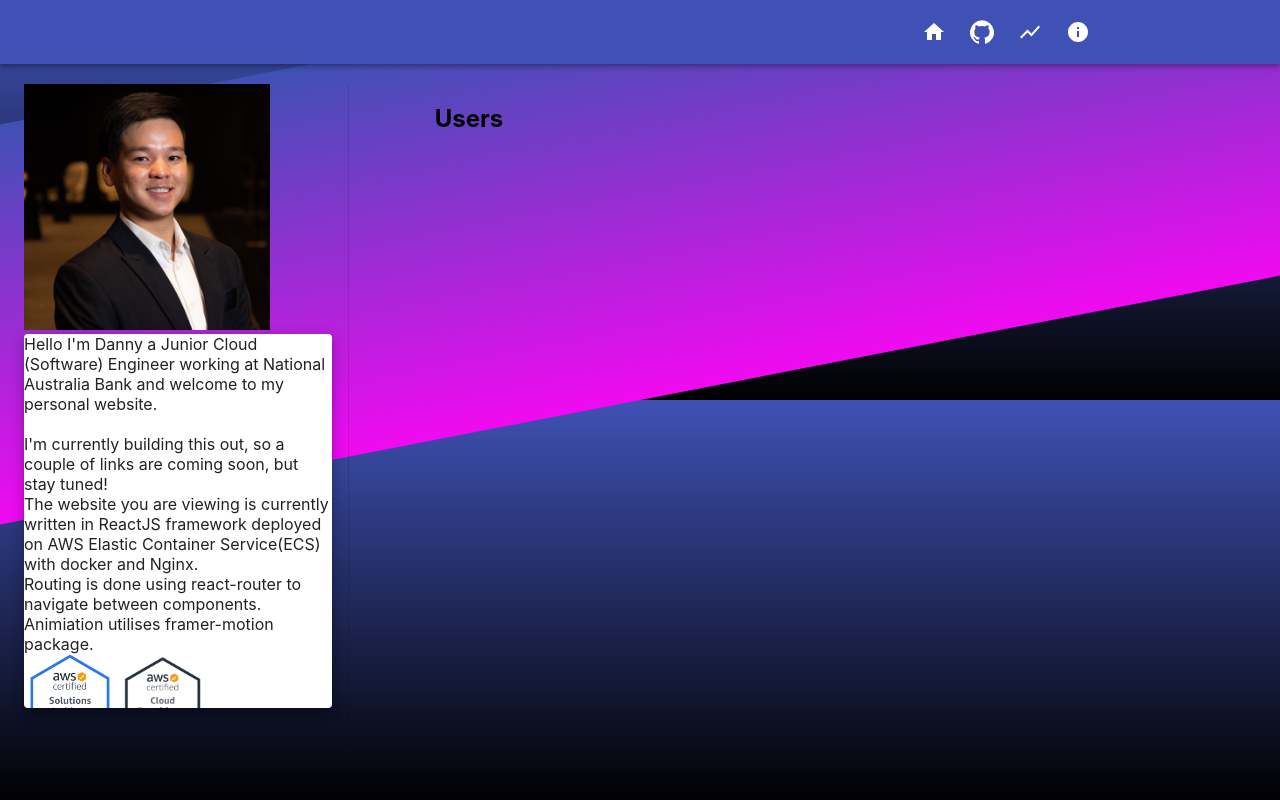
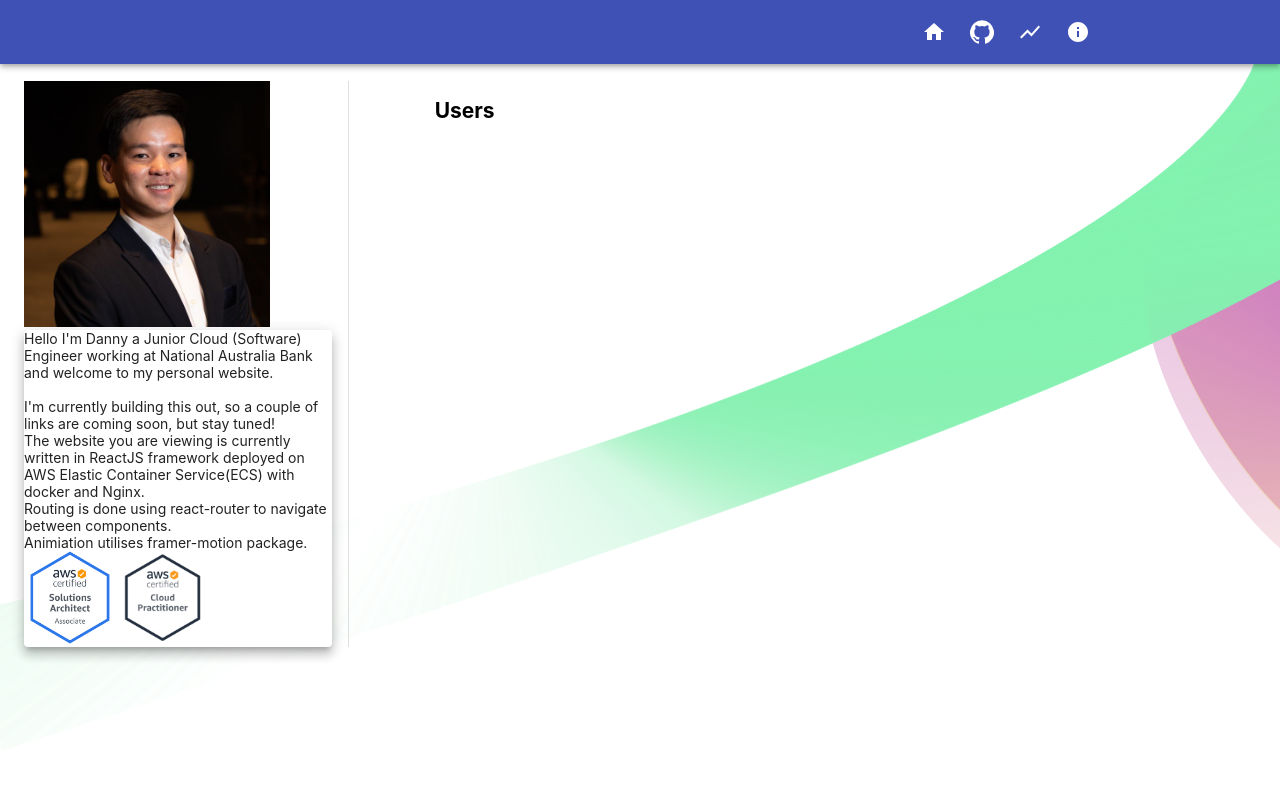
Before and after one commit to Xascrimson/personal-website-reactJS-on-AWS, a React (Create React App) app: page /Portfolio in a window 1280 px wide. Shown: the top 800 px of the page. Built offline with nearby package versions, Linux system fonts and the light colour scheme.

Commit message:
changed background

```diff
--- a/src/App.js
+++ b/src/App.js
@@ -16,21 +16,19 @@ import React from "react";
 import { BrowserRouter as Router, Route, Switch } from "react-router-dom";
 import Home from "./Home";
 import myPhoto from "./linkedinimage.jpg";
-import { AppBar,WritingArea } from "./styles";
+import { AppBar, WritingArea } from "./styles";
 import About from "./about";
-import { Card} from '@material-ui/core';
+import { Card } from "@material-ui/core";
 import cloud_prac from "./cloud_prac.png";
 import SAA from "./SAA.png";
-
-
 
 export default function App() {
 	const theme = createTheme({
 		palette: {
 			primary: {
 				main: "#3f51b5",
-				light: "#757de8",
-				dark: "#002984",
+				light: "#6573c3",
+				dark: "#2c387e",
 				contrastText: "#fff",
 			},
 			secondary: {
@@ -47,7 +45,7 @@ export default function App() {
 			<ThemeProvider theme={theme}>
 				<div class="diagonal-box">
 					<div class="content">
-						<AppBar position="dynamic">
+						<AppBar position="sticky" color="primary">
 							<Box
 								display="flex"
 								justifyContent="flex-end"
@@ -94,13 +92,29 @@ export default function App() {
 											/>
 										</Grow>
 										<br />
-										<WritingArea raised ={true}>
+										<WritingArea raised={true}>
 											<div>
-											Hello I'm Danny a Junior Cloud (Software) Engineer working at National Australia Bank and welcome to my personal website. <br/> <br/>
-											 I'm currently building this out, so a couple of links are coming soon, but stay tuned! <br/>
-											The website you are viewing is currently written in ReactJS framework deployed on AWS Elastic Container Service(ECS) with docker and Nginx.<br/>
-											Routing is done using react-router to navigate between components.<br/>
-											Animiation utilises framer-motion package.<br/>
+												Hello I'm Danny a Junior Cloud
+												(Software) Engineer working at
+												National Australia Bank and
+												welcome to my personal website.{" "}
+												<br /> <br />
+												I'm currently building this out,
+												so a couple of links are coming
+												soon, but stay tuned! <br />
+												The website you are viewing is
+												currently written in ReactJS
+												framework deployed on AWS
+												Elastic Container Service(ECS)
+												with docker and Nginx.
+												<br />
+												Routing is done using
+												react-router to navigate between
+												components.
+												<br />
+												Animiation utilises
+												framer-motion package.
+												<br />
 												<img
 													src={SAA}
 													className="SAA"
@@ -113,7 +127,6 @@ export default function App() {
 												/>
 											</div>
 										</WritingArea>
-
 									</Grid>
 									<Grid item sm={1}>
 										<Divider
--- a/src/index.css
+++ b/src/index.css
@@ -3,11 +3,13 @@ body {
   font-family: -apple-system, BlinkMacSystemFont, 'Segoe UI', 'Roboto', 'Oxygen',
     'Ubuntu', 'Cantarell', 'Fira Sans', 'Droid Sans', 'Helvetica Neue',
     sans-serif;
+  font-size: 14px;
   -webkit-font-smoothing: antialiased;
   -moz-osx-font-smoothing: grayscale;
-  background: linear-gradient(0, rgb(1,1,1) 0%, #3f51b5 100%);
-  height: auto;
-  overflow: hidden;
+  /* background: linear-gradient(0, rgb(1,1,1) 0%, #3f51b5 100%); */
+  background-image: url(background.png);
+  /* height: auto; */
+
 
 
 }
@@ -15,7 +17,7 @@ code {
   font-family: source-code-pro, Menlo, Monaco, Consolas, 'Courier New',
     monospace;
 }
-
+/*
 .diagonal-box {
   background: linear-gradient(0, #f00af0 0%, #3f51b5 100%);
   height: 50vh;
@@ -29,4 +31,4 @@ code {
     position: relative;
 
   transform: skewY(11deg);
-}
+} */
--- a/src/styles.jsx
+++ b/src/styles.jsx
@@ -12,6 +12,7 @@ min-width: 200px;
 `;
 
 export const AppBar = styled(A)`
+padding-top:0px;
 color: white;
 `;
 
```
Also changed, not shown: src/background.png (added). Lines whose indentation alone changed are shown as unchanged.
